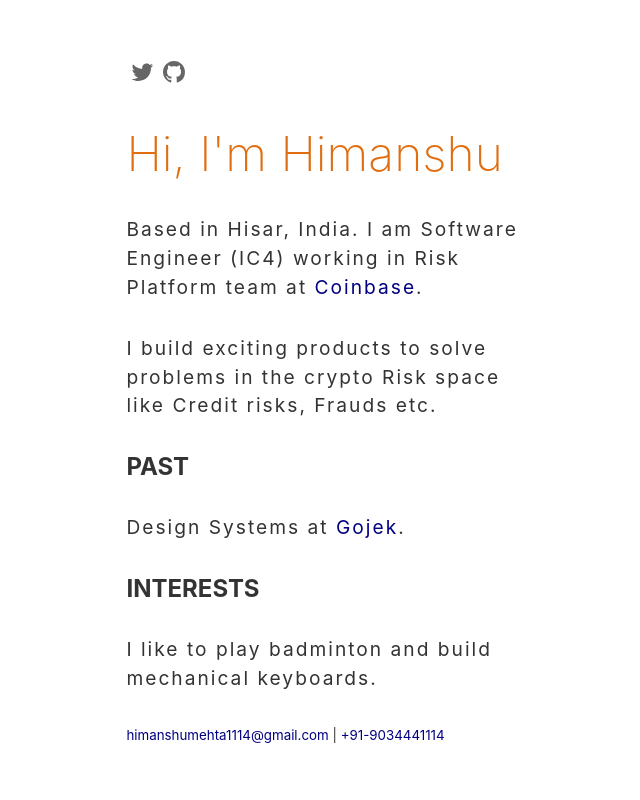
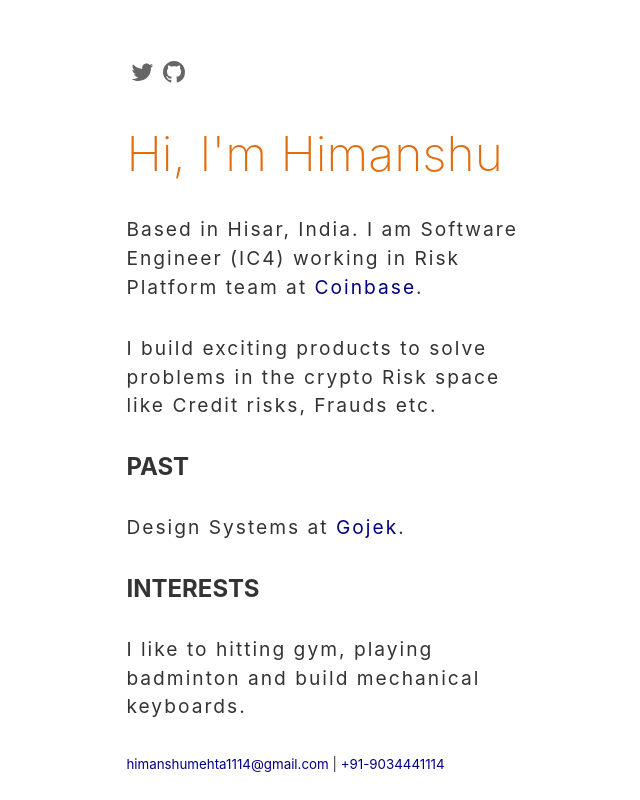
Before and after one commit to himanshumehta1114/himanshumehta.xyz, a Svelte app: page / in a window 1280 px wide. Shown: the whole page, without its empty margins (8-648 px from the left). Built offline with nearby package versions, Linux system fonts and the light colour scheme.

Commit message:
✏️ update interests

```diff
--- a/src/App.svelte
+++ b/src/App.svelte
@@ -62,7 +62,7 @@
   </p>
 
   <h2>INTERESTS</h2>
-  <p>I like to play badminton and build mechanical keyboards.</p>
+  <p>I like to hitting gym, playing badminton and build mechanical keyboards.</p>
   <small>
     <a href="mailto:himanshumehta1114@gmail.com">himanshumehta1114@gmail.com</a>
     | <a href="tel:+919034441114">+91-9034441114</a>
```
